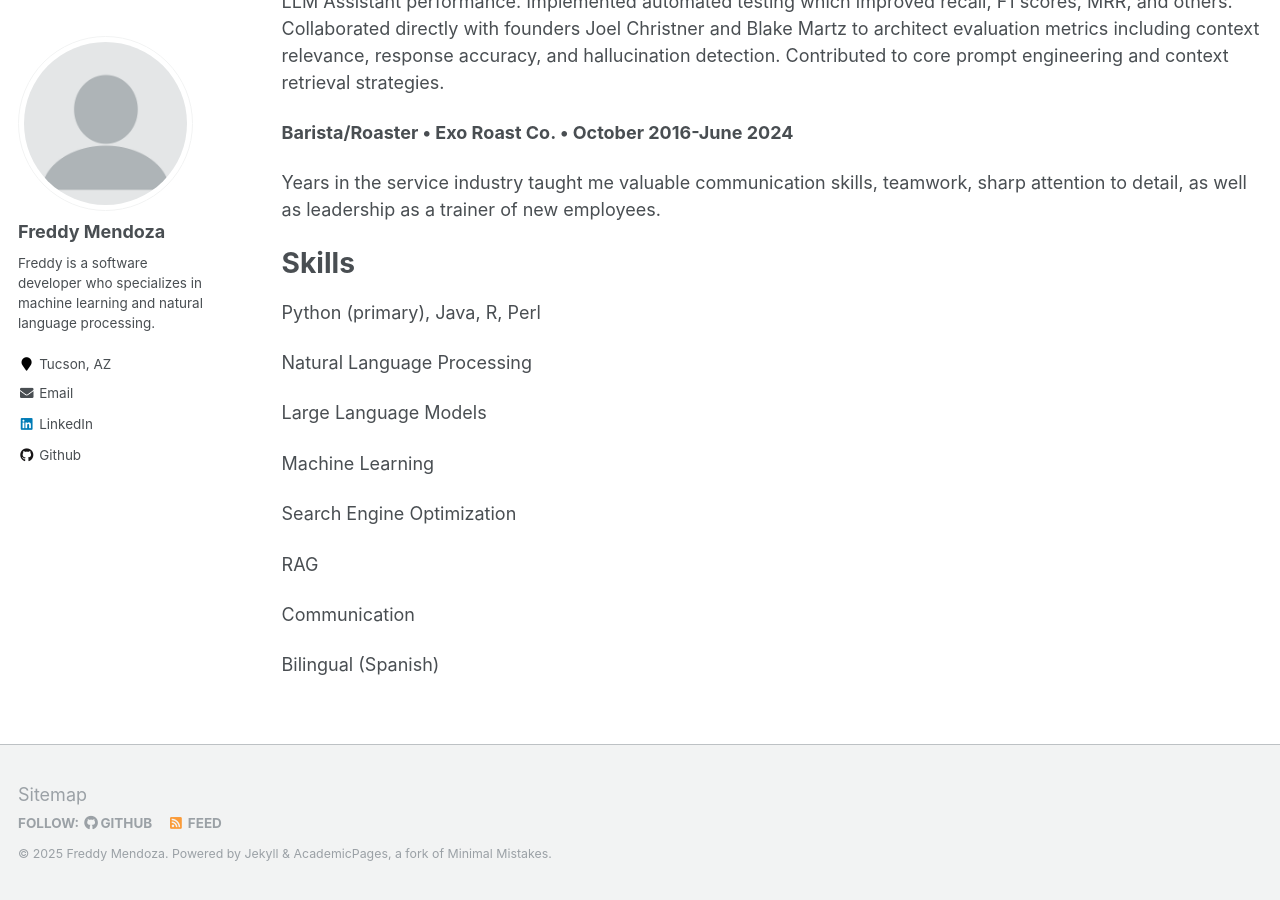
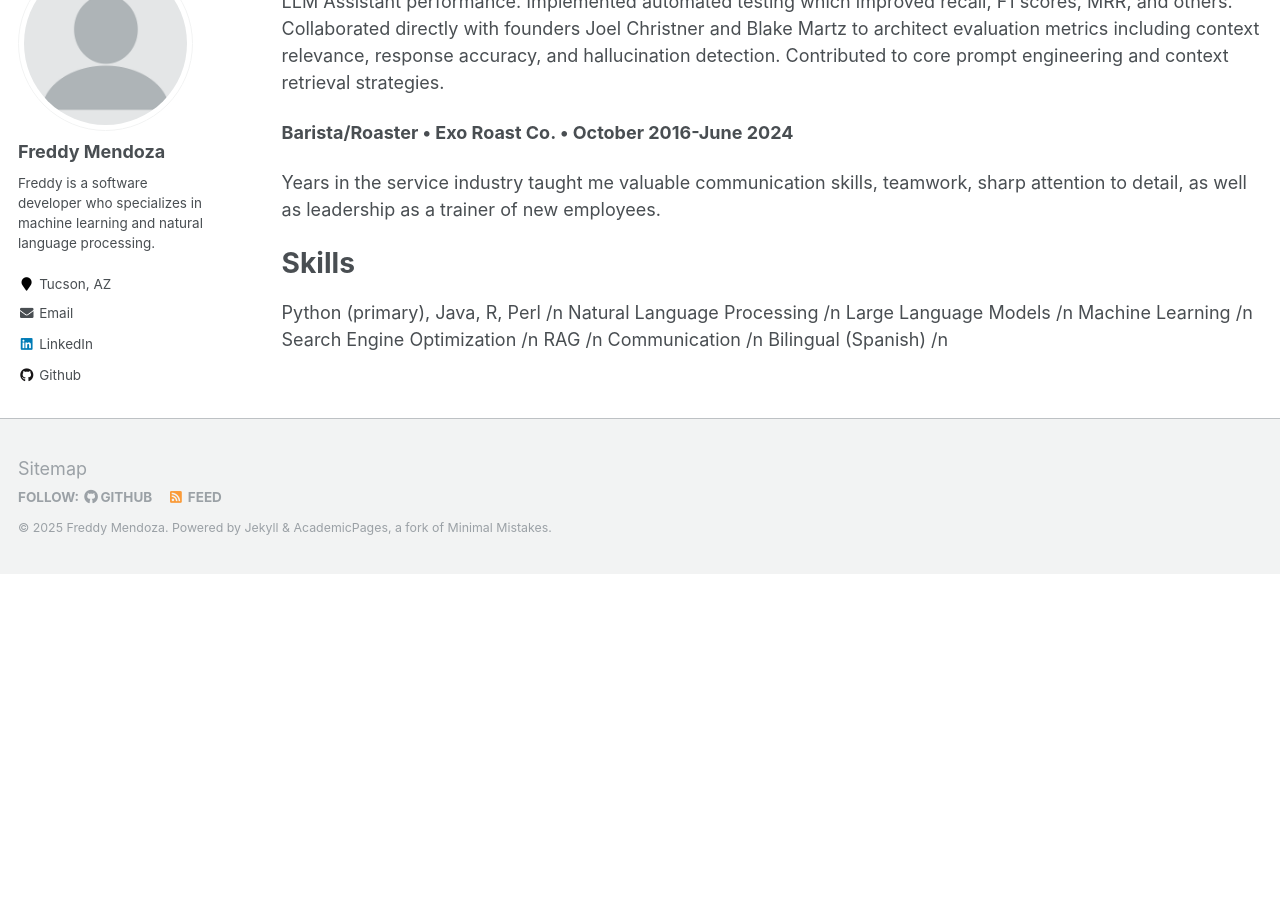
Before and after one commit to fmend/fmend.github.io, a Jekyll site: the page built from _pages/cv.md, in a window 1280 px wide and 900 px high, scrolled down 609 px. Built offline with Jekyll 4.4.1, drawn with Linux system fonts in a browser that asks for light colours; after the commit the page ends 1183 px from its top, so only the background shows below that.

Commit message:
Update cv.md

```diff
--- a/_pages/cv.md
+++ b/_pages/cv.md
@@ -32,18 +32,11 @@ Years in the service industry taught me valuable communication skills, teamwork,
 
 Skills
 ======
-Python (primary), Java, R, Perl
-
-Natural Language Processing
-
-Large Language Models
-
-Machine Learning
-
-Search Engine Optimization
-
-RAG
-
-Communication
-
-Bilingual (Spanish)
+Python (primary), Java, R, Perl /n
+Natural Language Processing /n
+Large Language Models /n
+Machine Learning /n
+Search Engine Optimization /n
+RAG /n
+Communication /n
+Bilingual (Spanish) /n
```
